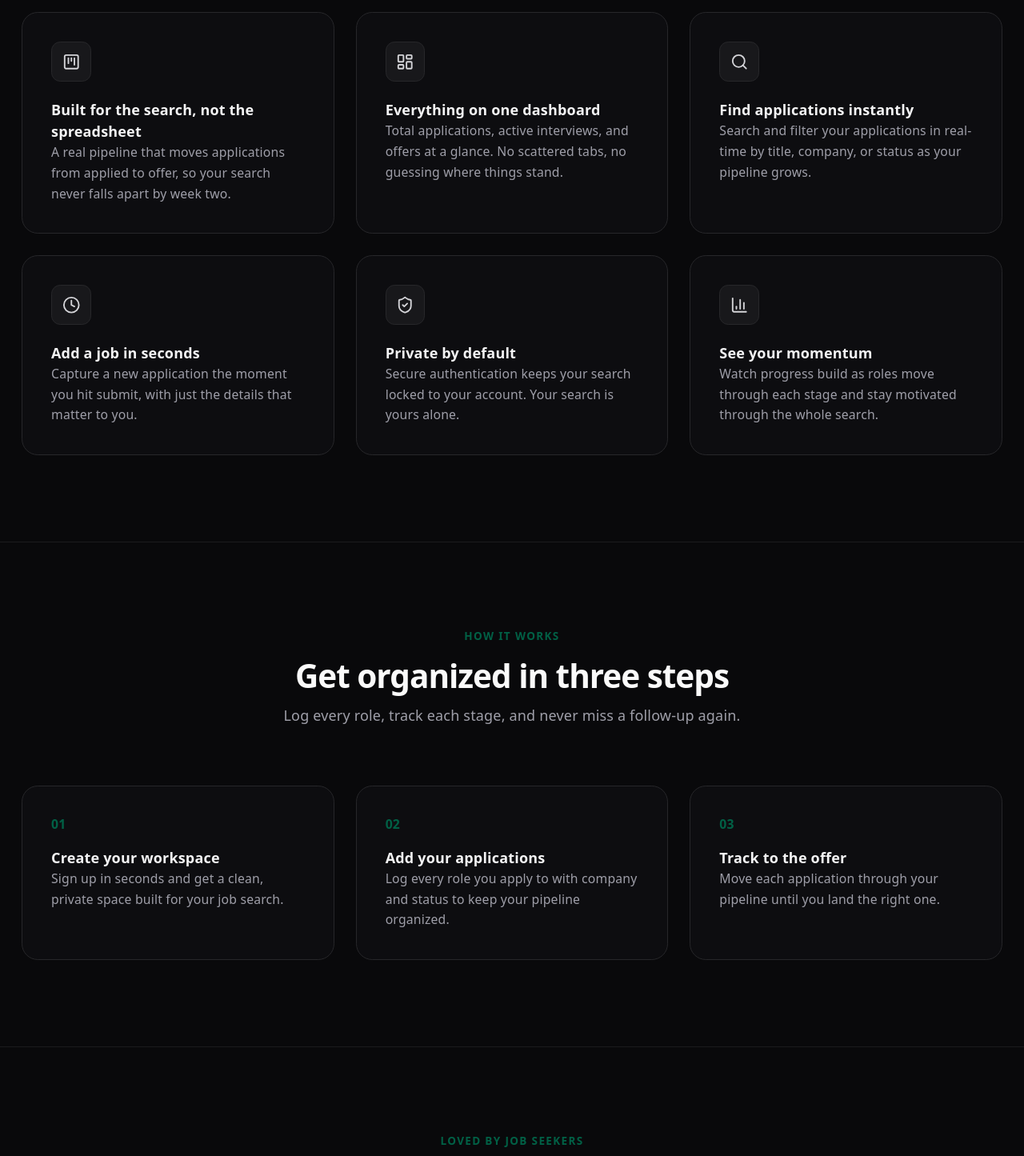
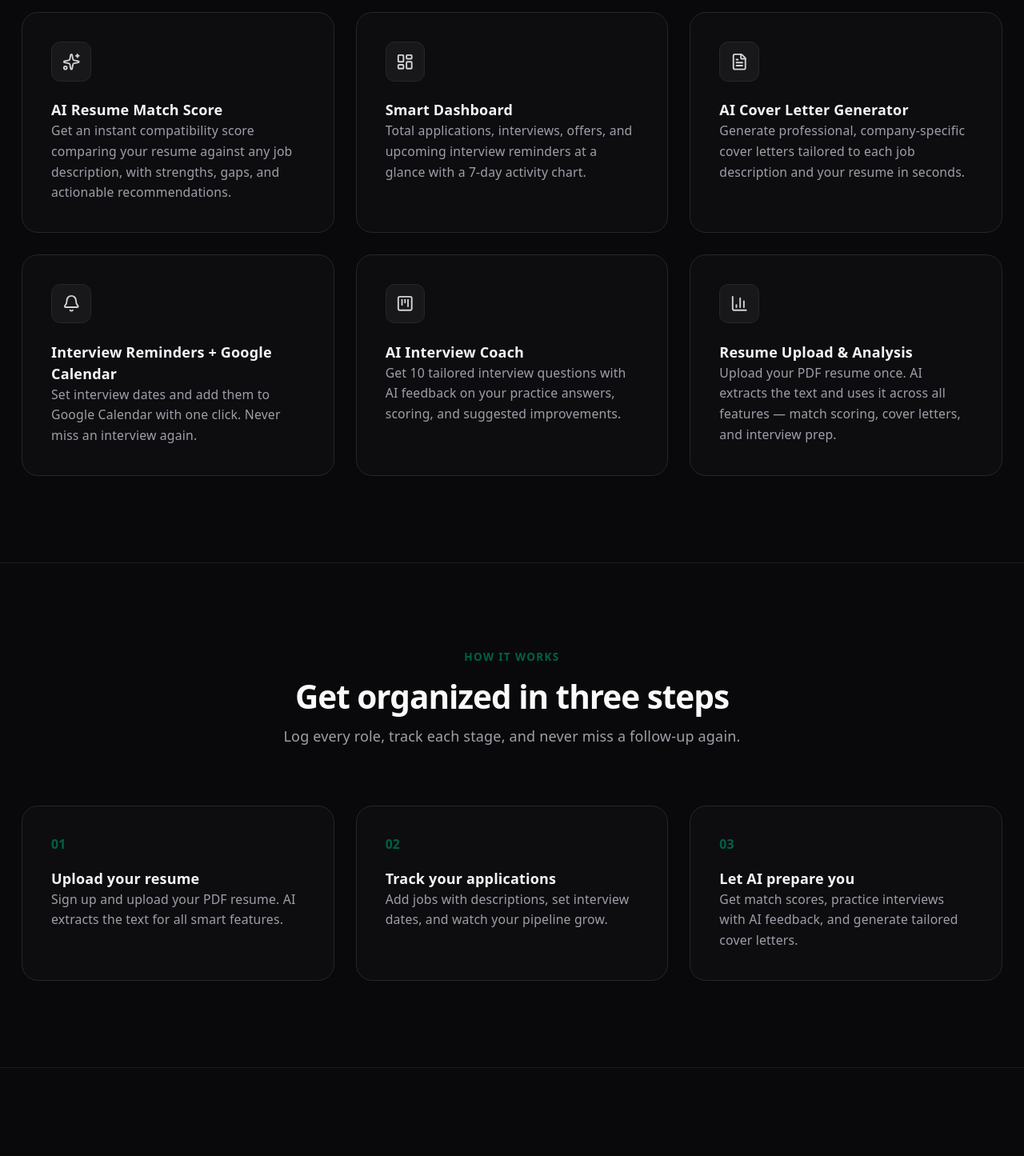
Before and after one commit to shouqatazeez/hiretrack, a React (Vite) app in the folder frontend/: page / in a window 1280 px wide. Shown: the part 2220-3665 px from the top of the page at 80% size. Built offline with nearby package versions, Linux system fonts and the light colour scheme; no server answers.

Commit message:
updated the landing page with the added features

```diff
--- a/frontend/src/pages/landing/LandingPage.jsx
+++ b/frontend/src/pages/landing/LandingPage.jsx
@@ -75,58 +75,58 @@ function Linkedin({ size = 24, className, ...props }) {
 
 const valueProps = [
   {
-    icon: KanbanSquare,
-    title: 'Built for the search, not the spreadsheet',
+    icon: Sparkles,
+    title: 'AI Resume Match Score',
     description:
-      'A real pipeline that moves applications from applied to offer, so your search never falls apart by week two.',
+      'Get an instant compatibility score comparing your resume against any job description, with strengths, gaps, and actionable recommendations.',
   },
   {
     icon: LayoutDashboard,
-    title: 'Everything on one dashboard',
+    title: 'Smart Dashboard',
     description:
-      'Total applications, active interviews, and offers at a glance. No scattered tabs, no guessing where things stand.',
+      'Total applications, interviews, offers, and upcoming interview reminders at a glance with a 7-day activity chart.',
   },
   {
-    icon: Search,
-    title: 'Find applications instantly',
+    icon: FileText,
+    title: 'AI Cover Letter Generator',
     description:
-      'Search and filter your applications in real-time by title, company, or status as your pipeline grows.',
+      'Generate professional, company-specific cover letters tailored to each job description and your resume in seconds.',
   },
   {
-    icon: Clock,
-    title: 'Add a job in seconds',
+    icon: Bell,
+    title: 'Interview Reminders + Google Calendar',
     description:
-      'Capture a new application the moment you hit submit, with just the details that matter to you.',
+      'Set interview dates and add them to Google Calendar with one click. Never miss an interview again.',
   },
   {
-    icon: ShieldCheck,
-    title: 'Private by default',
+    icon: KanbanSquare,
+    title: 'AI Interview Coach',
     description:
-      'Secure authentication keeps your search locked to your account. Your search is yours alone.',
+      'Get 10 tailored interview questions with AI feedback on your practice answers, scoring, and suggested improvements.',
   },
   {
     icon: BarChart3,
-    title: 'See your momentum',
+    title: 'Resume Upload & Analysis',
     description:
-      'Watch progress build as roles move through each stage and stay motivated through the whole search.',
+      'Upload your PDF resume once. AI extracts the text and uses it across all features — match scoring, cover letters, and interview prep.',
   },
 ]
 
 const steps = [
   {
     number: '01',
-    title: 'Create your workspace',
-    description: 'Sign up in seconds and get a clean, private space built for your job search.',
+    title: 'Upload your resume',
+    description: 'Sign up and upload your PDF resume. AI extracts the text for all smart features.',
   },
   {
     number: '02',
-    title: 'Add your applications',
-    description: 'Log every role you apply to with company and status to keep your pipeline organized.',
+    title: 'Track your applications',
+    description: 'Add jobs with descriptions, set interview dates, and watch your pipeline grow.',
   },
   {
     number: '03',
-    title: 'Track to the offer',
-    description: 'Move each application through your pipeline until you land the right one.',
+    title: 'Let AI prepare you',
+    description: 'Get match scores, practice interviews with AI feedback, and generate tailored cover letters.',
   },
 ]
 
@@ -161,40 +161,42 @@ const faqs = [
   {
     question: 'Is HireTrack free?',
     answer:
-      'Yes. You can create a workspace and start tracking applications for free — no credit card required.',
+      'Yes. All features including AI match scoring, interview coaching, and cover letter generation are free — no credit card required.',
   },
   {
-    question: 'How is this better than a spreadsheet?',
+    question: 'How does the AI Resume Match work?',
     answer:
-      'HireTrack is purpose-built for job searching. Instead of fighting with rows and columns, you get a visual pipeline, a live dashboard, and real-time search capabilities — all in one place that stays organized as your search grows.',
+      'Upload your resume and add a job description. Our AI compares them and gives you a compatibility score (0-100) with sub-scores for skills, experience, projects, and keywords — plus specific recommendations to improve your match.',
   },
   {
-    question: 'Can I track unlimited applications?',
+    question: 'What AI model powers the features?',
     answer:
-      "Yes. Add as many roles as you're applying to, with company and status for each.",
+      'HireTrack uses Google Gemini AI for all intelligent features. It provides fast, accurate analysis for resume matching, interview prep, and cover letter generation.',
+  },
+  {
+    question: 'Can I export my application data?',
+    answer:
+      'Yes. Click "Export CSV" on the Jobs page to download all your tracked applications as a spreadsheet file.',
+  },
+  {
+    question: 'How do interview reminders work?',
+    answer:
+      'Set an interview date on any job application. It appears on your dashboard with a countdown, and you can add it to Google Calendar with one click for automatic notifications.',
   },
   {
     question: 'Is my data private?',
     answer:
-      'Always. Your applications are locked to your account behind secure authentication. Your search is yours alone.',
-  },
-  {
-    question: 'How long does setup take?',
-    answer:
-      "Under a minute. Sign up, add your first application, and you're tracking.",
-  },
-  {
-    question: 'What stages can I track?',
-    answer:
-      'Every application moves through clear stages — applied, interviewing, and offer — so you always know where things stand.',
+      'Always. Your applications, resume, and AI results are locked to your account behind secure JWT authentication. Your data is yours alone.',
   },
 ]
 
 const benefits = [
-  'Unlimited application tracking',
-  'Status pipeline from applied to offer',
-  'Clean dashboard with live stats',
-  'Real-time search and filter capabilities',
+  'AI-powered resume match scoring',
+  'Personalized cover letter generation',
+  'AI interview coach with feedback',
+  'Google Calendar interview reminders',
+  'CSV export for your records',
+  'Unlimited job application tracking',
 ]
 
 const navLinks = [
```
